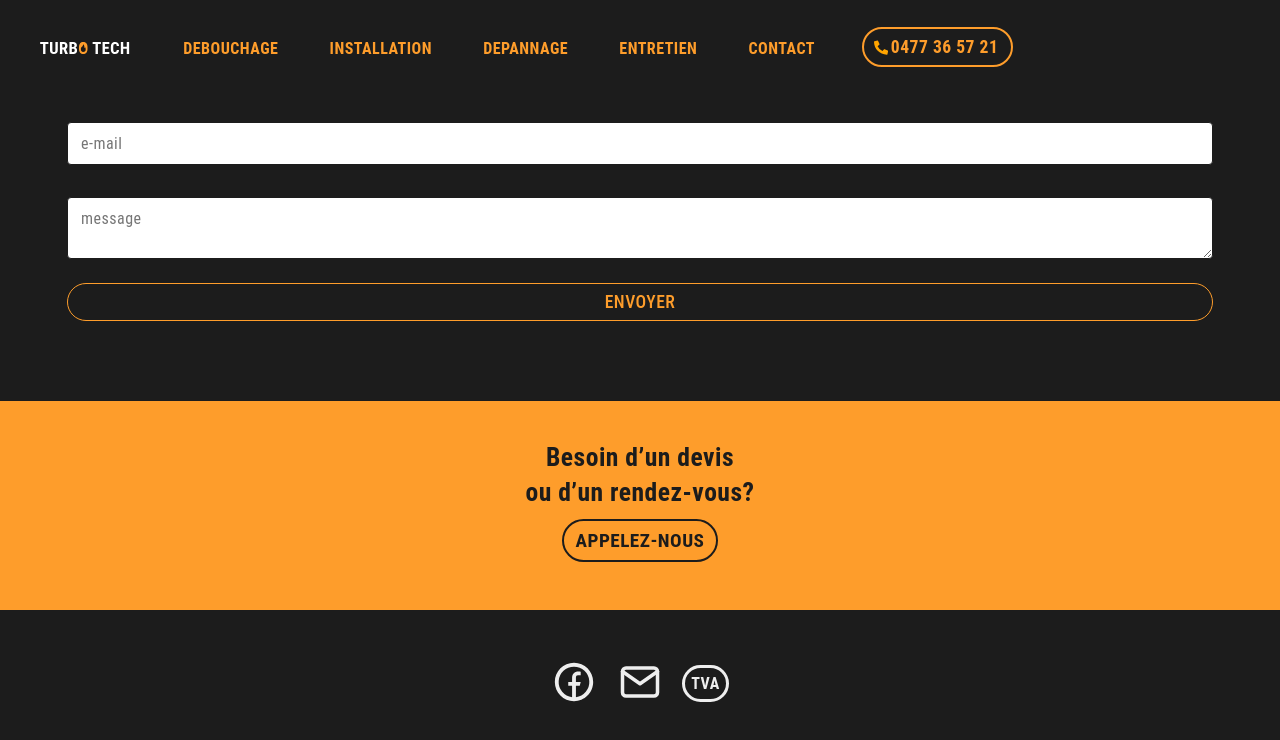
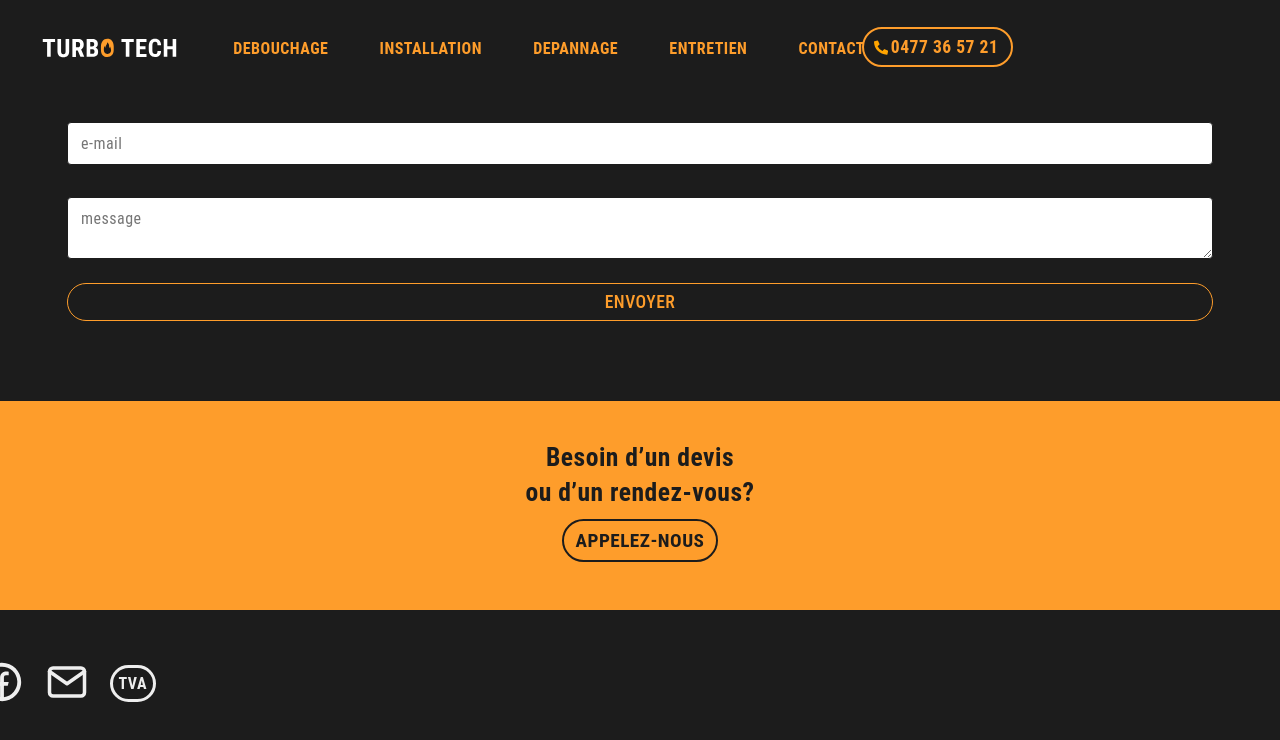
Before and after one commit to evewolfs/turbotech-web, a Gatsby site: page /contact in a window 1280 px wide. Built offline with nearby package versions, Linux system fonts and the light colour scheme; Gatsby itself is replaced by a stand-in of ours.

Commit message:
cleanup 2

```diff
--- a/package.json
+++ b/package.json
@@ -1,5 +1,5 @@
 {
-  "name": "Turbotech chauffage et sanitaire",
+  "name": "gatsby-starter-default",
   "homepage": "https://evewolfs.github.io/turbotech-web",
   "private": true,
   "description": "A simple starter to get up and developing quickly with Gatsby",
@@ -8,6 +8,7 @@
   "dependencies": {
     "@formspree/react": "^2.4.1",
     "babel-plugin-styled-components": "^2.0.7",
+    "framer-motion": "^7.6.4",
     "gatsby": "^4.24.3",
     "gatsby-omni-font-loader": "^2.0.2",
     "gatsby-plugin-image": "^2.24.0",
@@ -51,4 +52,5 @@
   "bugs": {
     "url": "https://github.com/gatsbyjs/gatsby/issues"
   }
+
 }
--- a/src/components/Footer.js
+++ b/src/components/Footer.js
@@ -81,7 +81,7 @@ const StyledRow = styled.div`
 const DarkRow = styled.div`
   display: flex;
   margin: 0 auto;
-  justify-content: center;
+
   padding-top: 3%;
   padding-bottom: 1%;
   background-color: var(--dark);
--- a/src/components/Navbar/index.js
+++ b/src/components/Navbar/index.js
@@ -58,7 +58,7 @@ const Navbar = () => {
 
 
 
-<PhoneLink to='tel:0755324567'><FaPhoneAlt style={{display:"flex", alignSelf:"center"}} /><h4>0477 36 57 21</h4></PhoneLink>
+<PhoneLink to='tel:0755324567'><FaPhoneAlt /><h4>0477 36 57 21</h4></PhoneLink>
 
 </NavbarContainer>
 
--- a/src/components/icons/Turbotech.js
+++ b/src/components/icons/Turbotech.js
@@ -2,7 +2,7 @@ import React from 'react'
 
 const Turbotech = ({ className }) => (
 
-    <svg viewBox="0 0 478 100" style={{width:'100px'}} className={className}>
+    <svg viewBox="0 0 478 100" style={{width:'150px'}} className={className}>
       <g fill="#FFF">
         <path d="M64 31.2H50v47H38.6v-47H24.8v-9.5H64v9.5zM108.9 21.7v39.2c-.1 5.9-1.7 10.4-4.9 13.5-3.2 3.1-7.8 4.7-13.7 4.7-6.1 0-10.7-1.6-13.9-4.7-3.2-3.2-4.8-7.7-4.8-13.7v-39h11.5v38.9c0 3.2.5 5.5 1.6 6.9 1 1.4 2.9 2.1 5.6 2.1s4.6-.7 5.6-2 1.5-3.6 1.6-6.7V21.7h11.4zM136.2 57.6h-5.7v20.7h-11.4V21.7h18.2c5.7 0 10.1 1.5 13.3 4.4 3.1 3 4.7 7.2 4.7 12.6 0 7.5-2.7 12.8-8.2 15.8l9.9 23.2v.5h-12.3l-8.5-20.6zm-5.7-9.6h6.5c2.3 0 4-.8 5.1-2.3 1.1-1.5 1.7-3.5 1.7-6.1 0-5.7-2.2-8.5-6.6-8.5h-6.7V48zM164.6 78.2V21.7h17.5c5.9 0 10.4 1.3 13.5 3.9 3.1 2.6 4.6 6.5 4.6 11.6 0 2.9-.6 5.3-1.9 7.4-1.3 2.1-3 3.6-5.2 4.5 2.5.7 4.5 2.2 5.9 4.4 1.4 2.2 2.1 4.9 2.1 8.1 0 5.5-1.5 9.6-4.5 12.4-3 2.8-7.4 4.2-13.1 4.2h-18.9zm11.5-32.9h5.9c4.5 0 6.7-2.3 6.7-7 0-2.6-.5-4.4-1.6-5.5-1-1.1-2.7-1.7-5-1.7H176v14.2zm0 8.3v15.1h7.3c2 0 3.6-.6 4.7-1.9 1.1-1.3 1.6-3.1 1.6-5.4 0-5.1-1.8-7.7-5.5-7.8h-8.1z"></path>
       </g>
```
